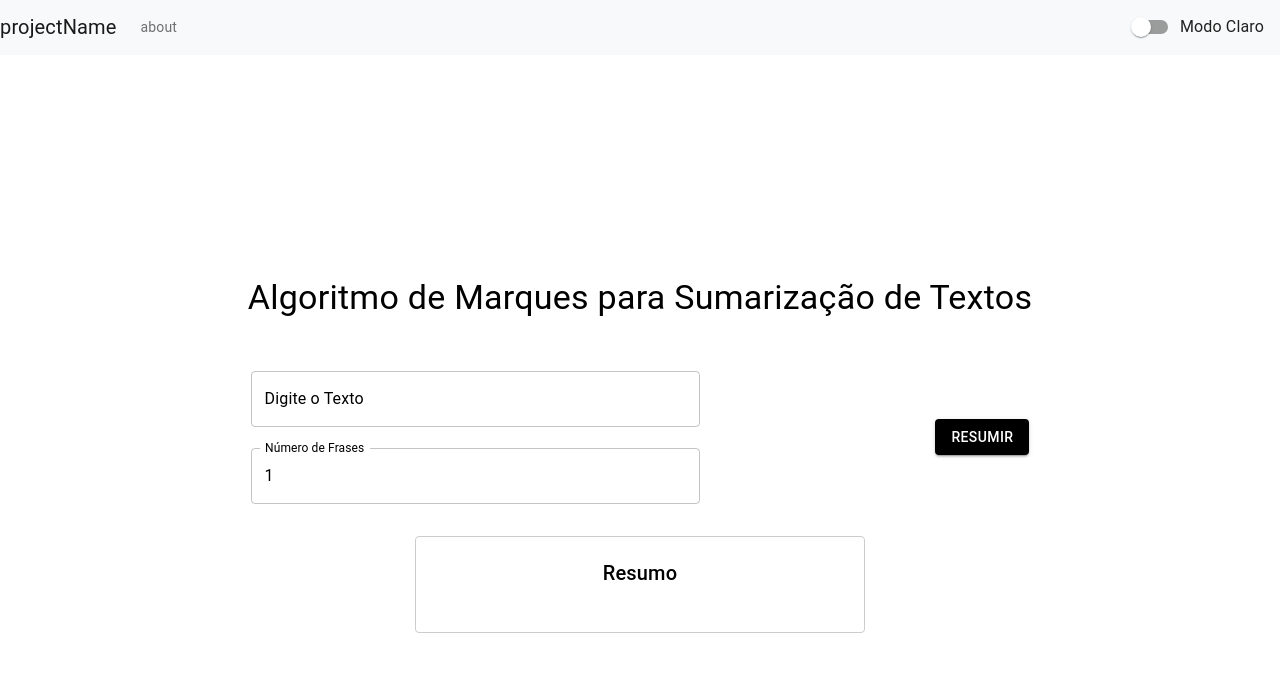
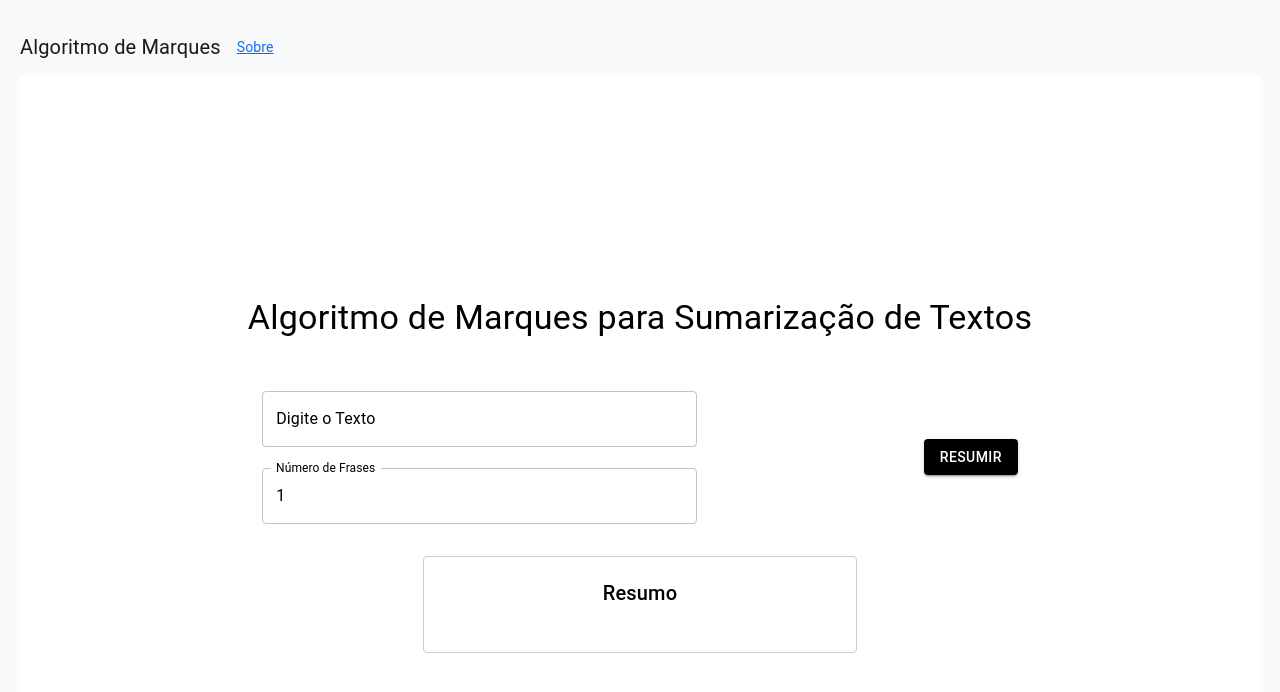
Before and after one commit to micasmarques/algoritmo-marques-tcc, a React (Vite) app in the folder code/frontend/: page / in a window 1280 px wide. Shown: the top 692 px of the page. Built offline with nearby package versions, Linux system fonts and the light colour scheme.

Commit message:
"sobre" funcionando

```diff
--- a/code/frontend/src/App.js
+++ b/code/frontend/src/App.js
@@ -1,29 +1,38 @@
-import React, { useState } from 'react';
-import { useTranslation } from 'react-i18next';
-import { Navbar, Nav } from 'react-bootstrap';
-import ThemeSwitcher from './components/ThemeSwitcher';
+import React, {useState, useEffect} from 'react';
+import {Link, BrowserRouter as Router} from 'react-router-dom';
+import {useTranslation} from 'react-i18next';
+import {Navbar, Nav} from 'react-bootstrap';
 import Summary from './components/Summary';
+import './styles/App.css'; // se você tem um arquivo CSS para estilização global
 
 function App() {
-    const { t } = useTranslation();
+    const {t} = useTranslation();
     const [darkMode, setDarkMode] = useState(false);
 
+    useEffect(() => {
+        if (darkMode) {
+            document.body.classList.add('dark-mode');
+        } else {
+            document.body.classList.remove('dark-mode');
+        }
+    }, [darkMode]);
+
     return (
+        <Router>
             <div className="App">
                 <Navbar bg="light" expand="lg">
-                <Navbar.Brand>{t('projectName')}</Navbar.Brand>
+                    <Navbar.Brand>{t('Algoritmo de Marques')}</Navbar.Brand>
                     <Navbar.Toggle aria-controls="navbar"/>
                     <Navbar.Collapse id="navbar">
-                    <Nav className="me-auto">
-                        <Nav.Link href="#about">{t('about')}</Nav.Link>
-                    </Nav>
-                    <Nav>
-                        <ThemeSwitcher darkMode={darkMode} setDarkMode={setDarkMode}/>
+                        <Nav className="mr-auto">
+                            <Link to="https://github.com/micasmarques/algoritmo-marques-tcc"
+                                  target="_blank">{t('Sobre')}</Link>
                         </Nav>
                     </Navbar.Collapse>
                 </Navbar>
                 <Summary/>
             </div>
+        </Router>
     );
 }
 
--- a/code/frontend/src/components/Summary.js
+++ b/code/frontend/src/components/Summary.js
@@ -1,5 +1,4 @@
 import React, {useState} from 'react';
-import LanguageSwitcher from './LanguageSwitcher';
 import {useTranslation} from 'react-i18next';
 import Button from '@mui/material/Button';
 import TextField from '@mui/material/TextField';
@@ -8,7 +7,6 @@ import Typography from '@mui/material/Typography';
 import Tooltip from '@mui/material/Tooltip';
 import {createTheme, ThemeProvider} from "@mui/material/styles";
 import CssBaseline from '@material-ui/core/CssBaseline';
-import ThemeSwitcher from "./ThemeSwitcher";
 
 function Summary() {
     const {t} = useTranslation();
```
Also changed, not shown: 1 other file (tests, documents, lock files or other folders). Lines whose indentation alone changed are shown as unchanged.
